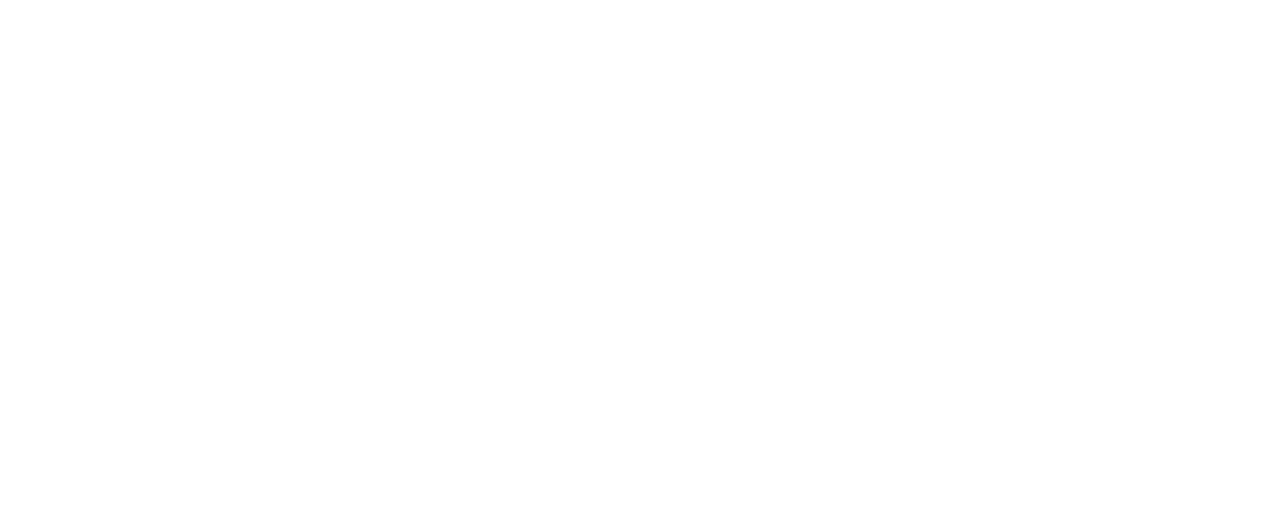
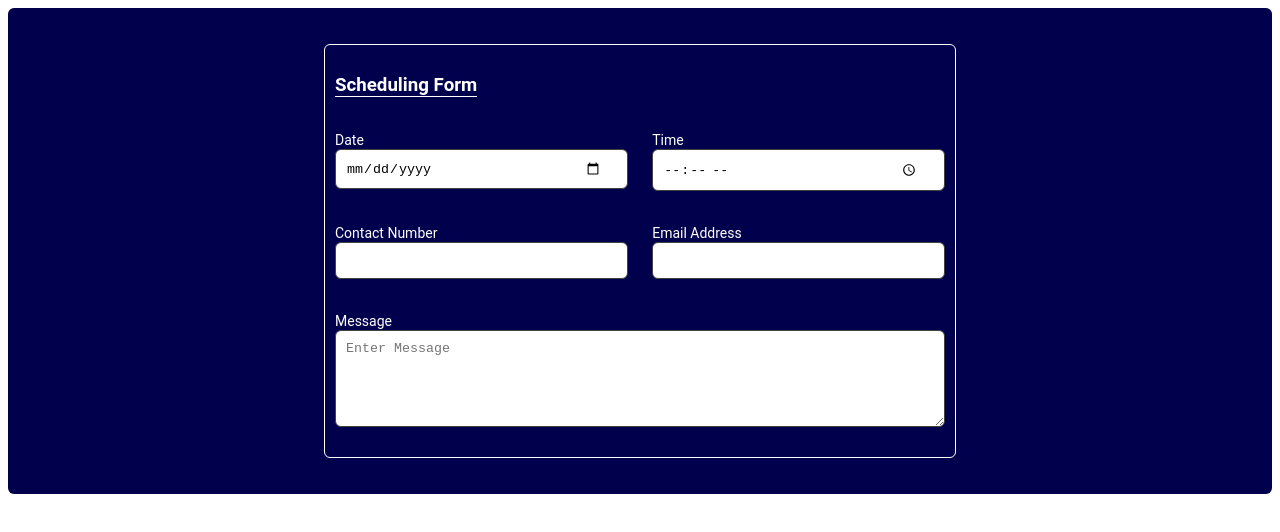
Before and after one commit to demond611/web-components-forms, a plain HTML site: page appointment.html in a window 1280 px wide. Drawn offline with Linux system fonts and the light colour scheme.

Commit message:
updated appointment.css and html files

```diff
--- a/appointment.css
+++ b/appointment.css
@@ -1 +1,69 @@
 /* APPOINTMENT STYLES */
+
+* {
+	box-sizing: border-box;
+}
+
+body {
+	font-family: "Roboto", sans-serif;
+	font-size: 1em;
+}
+
+.container {
+	background: #00004d;
+	border-radius: 6px;
+	color: #ffffff;
+	padding-top: 10px;
+	padding-bottom: 10px;
+	margin: 0 auto;
+	width: 100%;
+}
+
+.row {
+	display: flex;
+	flex-flow: row wrap;
+	justify-content: center;
+}
+
+.schedule-section {
+	border: 1.5px solid #ffffff;
+	border-radius: 6px;
+	padding: 10px;
+	width: 50%;
+}
+
+.date-section, .contact-section {
+	display: flex;
+	flex-flow: row wrap;
+	justify-content: space-between;
+}
+
+.date-section p, .contact-section p {
+	width: 48%;
+}
+
+ul {
+	padding-left: 0;
+	list-style: none;
+}
+
+.underline {
+	border-bottom: 0.75px solid #ffffff;
+}
+
+p > label {
+	font-size: 0.875em;
+}
+
+input[type="text"], input[type="time"], input[type="email"], input[type="date"],
+input[type="number"], textarea, select {
+	padding: 10px 25px 10px 10px;
+	border: 1px solid #424242;
+	border-radius: 6px;
+	width: 100%;
+}
+
+input[type="text"]:focus, input[type="time"]:focus, input[type="email"]:focus,
+input[type="number"]:focus, input[type="date"]:focus {
+	background: #eaeaea;
+}
--- a/appointment.html
+++ b/appointment.html
@@ -3,8 +3,51 @@
 <head>
 	<meta charset="UTF-8">
 	<title>Appointment Form</title>
+	<link rel="stylesheet" href="appointment.css">
 </head>
 <body>
 
+	<section class="container">
+		<form action="" autocomplete="nope">
+    	<ul>
+    		<li>
+    			<section class="container">
+						<div class="row">
+							<section class="schedule-section">
+								<h3><span class="underline">Scheduling Form</span></h3>
+								<div class="date-section">
+									<p class="">
+										<label for="date_field">Date</label>
+										<input type="date" name="date_field" required>
+									</p>
+									<p>
+										<label for="time_field">Time</label>
+										<input type="time" name="time_field" required>
+									</p>
+								</div>
+								<div class="contact-section">
+									<p>
+										<label for="contact_number_field">Contact Number</label>
+										<input type="text" name="contact_number_field">
+									</p>
+									<p>
+										<label for="internet_address_field">Email Address</label>
+										<input type="email" name="internet_address_field">
+									</p>
+								</div>
+								<div class="message-section">
+									<p>
+										<label for="message_field">Message</label>
+										<textarea name="message_field" rows="5" placeholder="Enter Message"></textarea>
+									</p>
+								</div>
+							</section>
+						</div>
+					</section>
+    		</li>
+			</ul>
+		</form>
+	</section>
+
 </body>
 </html>
```
